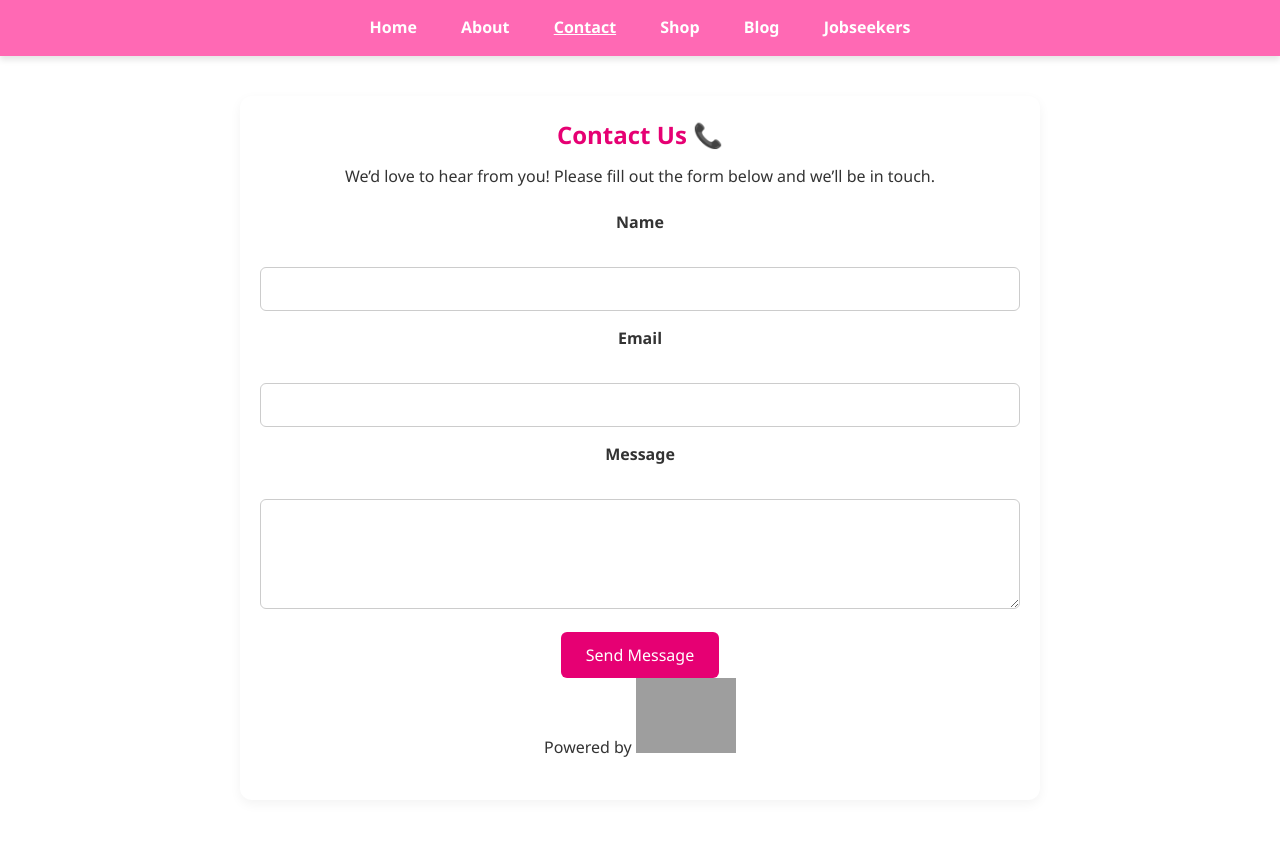
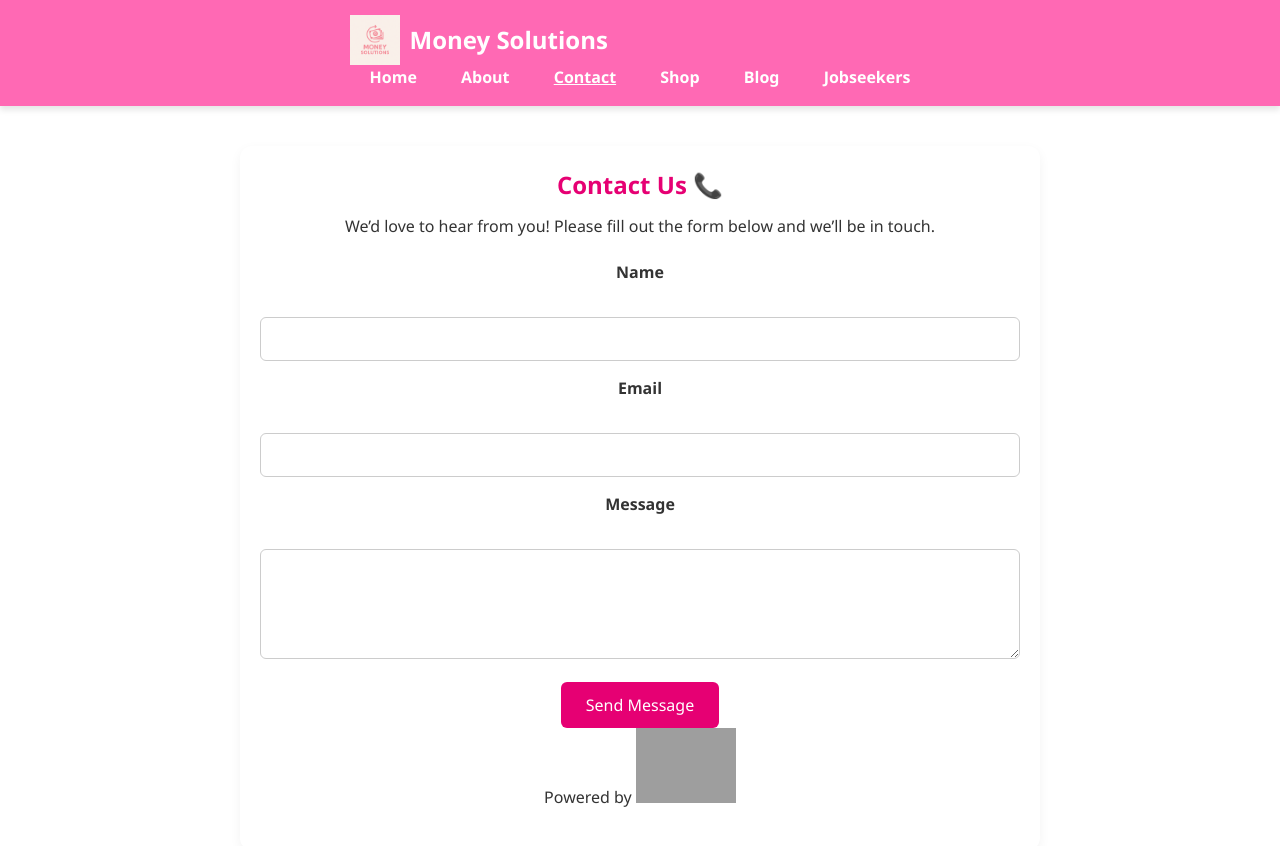
Before and after one commit to Phindi-studio/MoneySolutions--website-, a plain HTML site: page contact.html in a window 1280 px wide. Drawn offline with Linux system fonts and the light colour scheme; grey boxes are pictures that could not be loaded.

Commit message:
Update contact.html

```diff
--- a/contact.html
+++ b/contact.html
@@ -11,6 +11,11 @@
 
   <!-- Navigation -->
   <nav id="menu">
+    <div class="menu-container">
+      <div class="logo-area">
+        <img src="images/logo.png" alt="Money Solutions Logo" class="logo" />
+        <h1>Money Solutions</h1>
+      </div>
     <div class="menu-container">
       <a href="index.html">Home</a>
       <a href="about.html">About</a>
```
